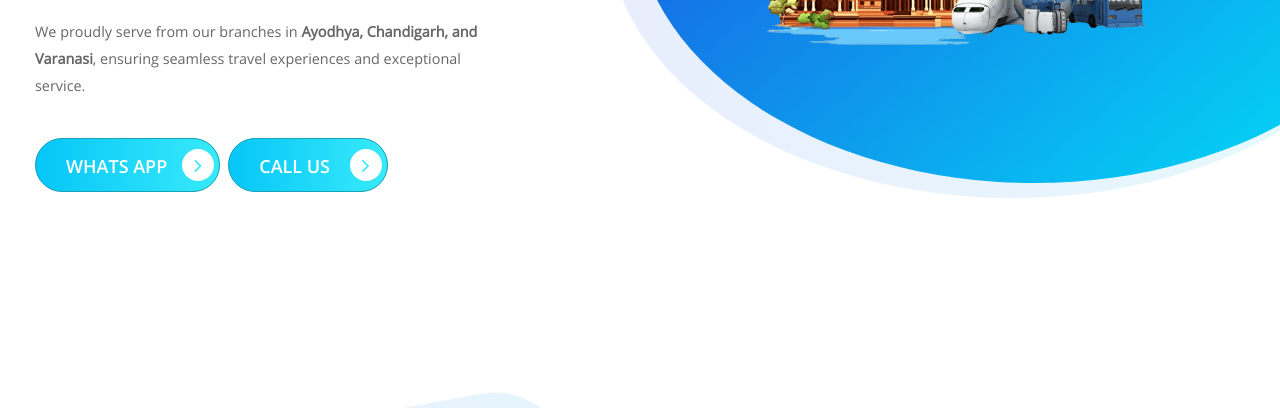
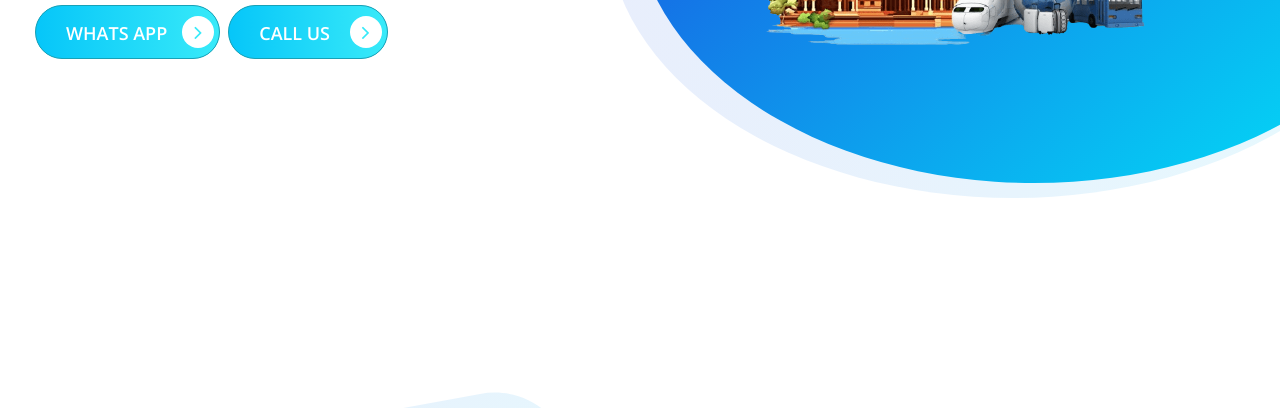
Before and after one commit to Akhilesh10gupta/cksolutions, a plain HTML site: page index.html in a window 1280 px wide. Shown: the part 317-725 px from the top of the page. Drawn offline with Linux system fonts and the light colour scheme; a web font is replaced by a local one.

Commit message:
Update index.html

```diff
--- a/index.html
+++ b/index.html
@@ -47,11 +47,7 @@
             <div class="col-md-6">
                 <h1> Your One-Stop solution for <span> Tour & Travel.</span>
                 </h1>
-                <p>
-                    <small>
-                        We proudly serve from our branches in <b>Ayodhya, Chandigarh, and Varanasi</b>, ensuring seamless travel experiences and exceptional service.
-                    </small>
-                </p>
+
                 <div class="button-group d-flex flex-wrap ">
                     <a href="https://wa.me/9235790439" class="btn btn-info mr-2">
                         Whats App<i class="fa fa-angle-right" aria-hidden="true"></i>
```
